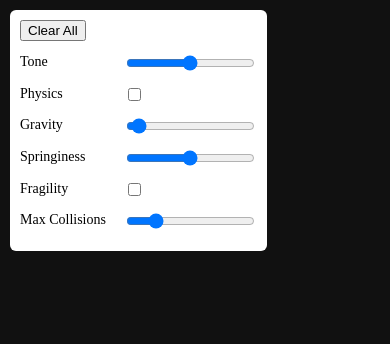
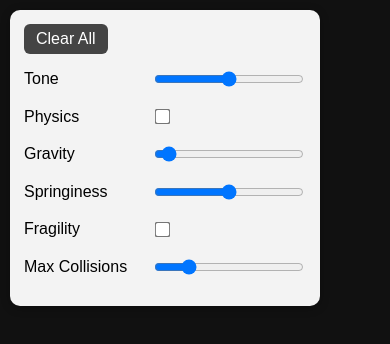
Before and after one commit to sethgrid/clickchime, a plain HTML site: page index.html in a window 390 px wide. Drawn offline with Linux system fonts and the light colour scheme.

Commit message:
Update index.html
make more mobile friendly

```diff
--- a/index.html
+++ b/index.html
@@ -10,6 +10,7 @@
       overflow: hidden;
       background: #111;
       cursor: crosshair;
+      font-family: sans-serif;
     }
     canvas {
       display: block;
@@ -18,22 +19,44 @@
       position: absolute;
       top: 10px;
       left: 10px;
-      background: white;
-      border-radius: 6px;
-      padding: 10px;
+      background: rgba(255, 255, 255, 0.95);
+      border-radius: 10px;
+      padding: 14px;
       z-index: 10;
-      font-size: 14px;
-      line-height: 1.5;
+      font-size: 16px;
+      line-height: 1.6;
+      max-width: 90vw;
+      box-shadow: 0 2px 10px rgba(0,0,0,0.3);
     }
     .control-row {
-      margin-bottom: 10px;
+      margin-bottom: 12px;
+      display: flex;
+      align-items: center;
+      flex-wrap: wrap;
     }
     label {
       display: inline-block;
-      width: 100px;
+      width: 120px;
+      margin-right: 8px;
     }
-    input[type="range"], input[type="checkbox"] {
-      vertical-align: middle;
+    input[type="range"] {
+      flex: 1;
+      min-width: 150px;
+    }
+    input[type="checkbox"] {
+      transform: scale(1.2);
+    }
+    button {
+      font-size: 16px;
+      padding: 6px 12px;
+      border: none;
+      border-radius: 6px;
+      background-color: #444;
+      color: white;
+      cursor: pointer;
+    }
+    button:hover {
+      background-color: #666;
     }
   </style>
 </head>
@@ -251,15 +274,26 @@ function initAudio() {
 
 function handleInteraction(e) {
   initAudio();
-  if (e.type === 'click' || e.type === 'touchstart') {
-    const x = e.clientX || (e.touches && e.touches[0].clientX);
-    const y = e.clientY || (e.touches && e.touches[0].clientY);
+  let x, y;
+  if (e.type === 'touchstart' && e.touches.length > 0) {
+    x = e.touches[0].clientX;
+    y = e.touches[0].clientY;
+  } else if (e.type === 'click') {
+    x = e.clientX;
+    y = e.clientY;
+  }
+  if (typeof x === 'number' && typeof y === 'number') {
     circles.push(new Circle(x, y));
   }
 }
 
 canvas.addEventListener('click', handleInteraction);
-canvas.addEventListener('touchstart', handleInteraction);
+canvas.addEventListener('touchstart', (e) => {
+  e.preventDefault();
+  if (e.touches.length === 1) {
+    handleInteraction(e);
+  }
+}, { passive: false });
 
 document.getElementById('clearBtn').addEventListener('click', () => {
   circles.length = 0;
```
